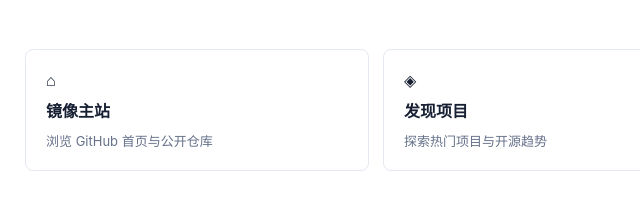
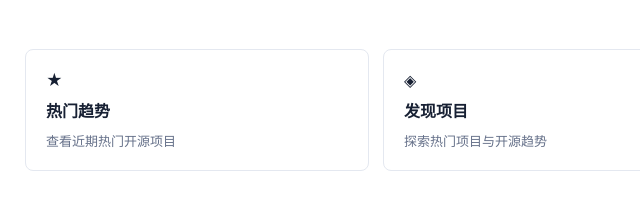
Before and after one commit to gohj99/GitHub-Proxy, a plain HTML site: page githubproxy.gohj99.site/index/index.html in a window 1280 px wide. Shown: the part 552-768 px from the top of the page, 85-725 px from the left. Drawn offline with Linux system fonts and the light colour scheme.

Commit message:
feat(index): 更新链接至热门趋势并修改卡片内容

```diff
--- a/githubproxy.gohj99.site/index/index.html
+++ b/githubproxy.gohj99.site/index/index.html
@@ -212,9 +212,9 @@
           </div>
         </section>
         <section class="grid">
-          <a class="card" href="https://github.gohj99.site/"
-            ><div>⌂</div>
-            <strong>镜像主站</strong><span>浏览 GitHub 首页与公开仓库</span></a
+          <a class="card" href="https://github.gohj99.site/trending"
+            ><div>★</div>
+            <strong>热门趋势</strong><span>查看近期热门开源项目</span></a
           ><a class="card" href="https://github.gohj99.site/explore"
             ><div>◈</div>
             <strong>发现项目</strong><span>探索热门项目与开源趋势</span></a
```
